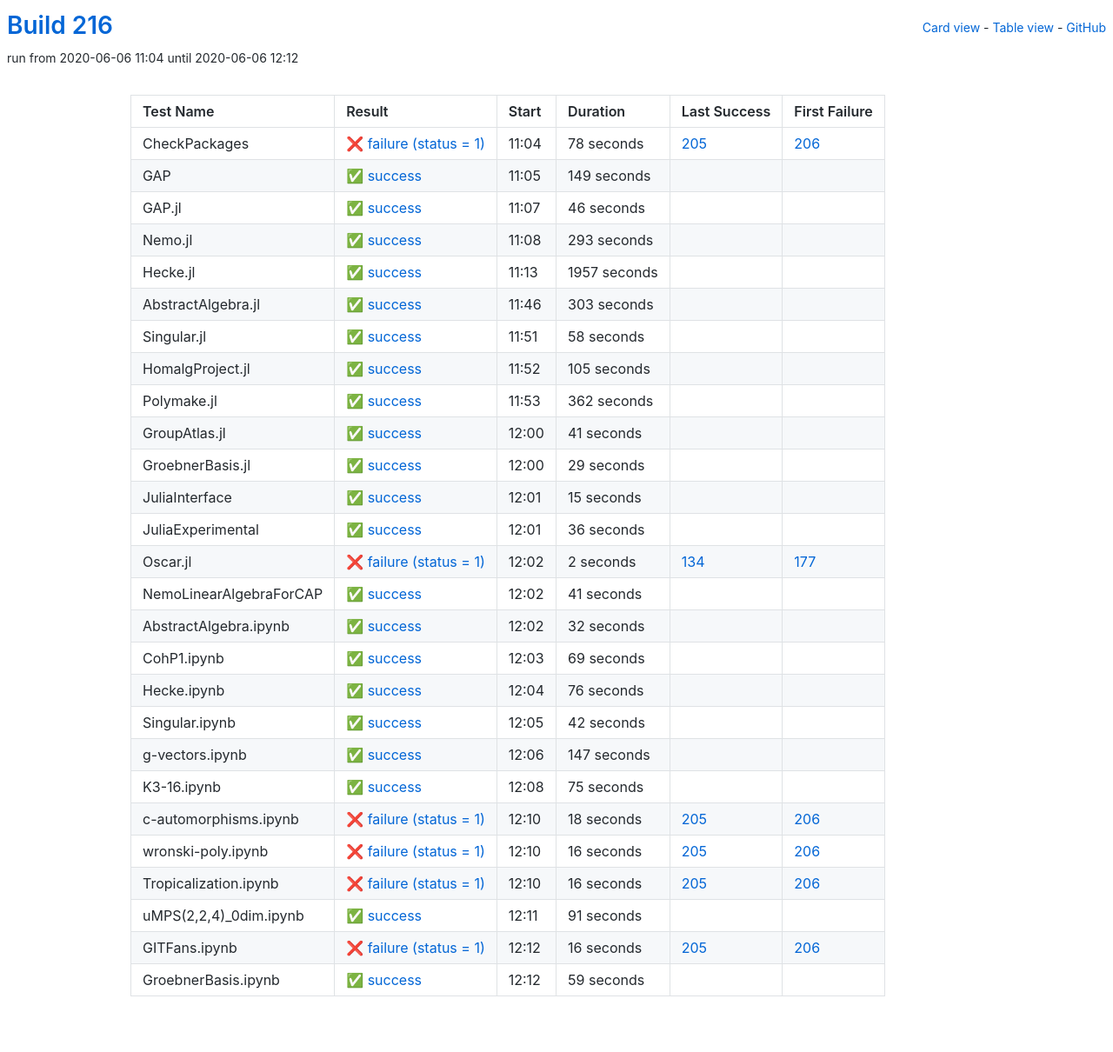
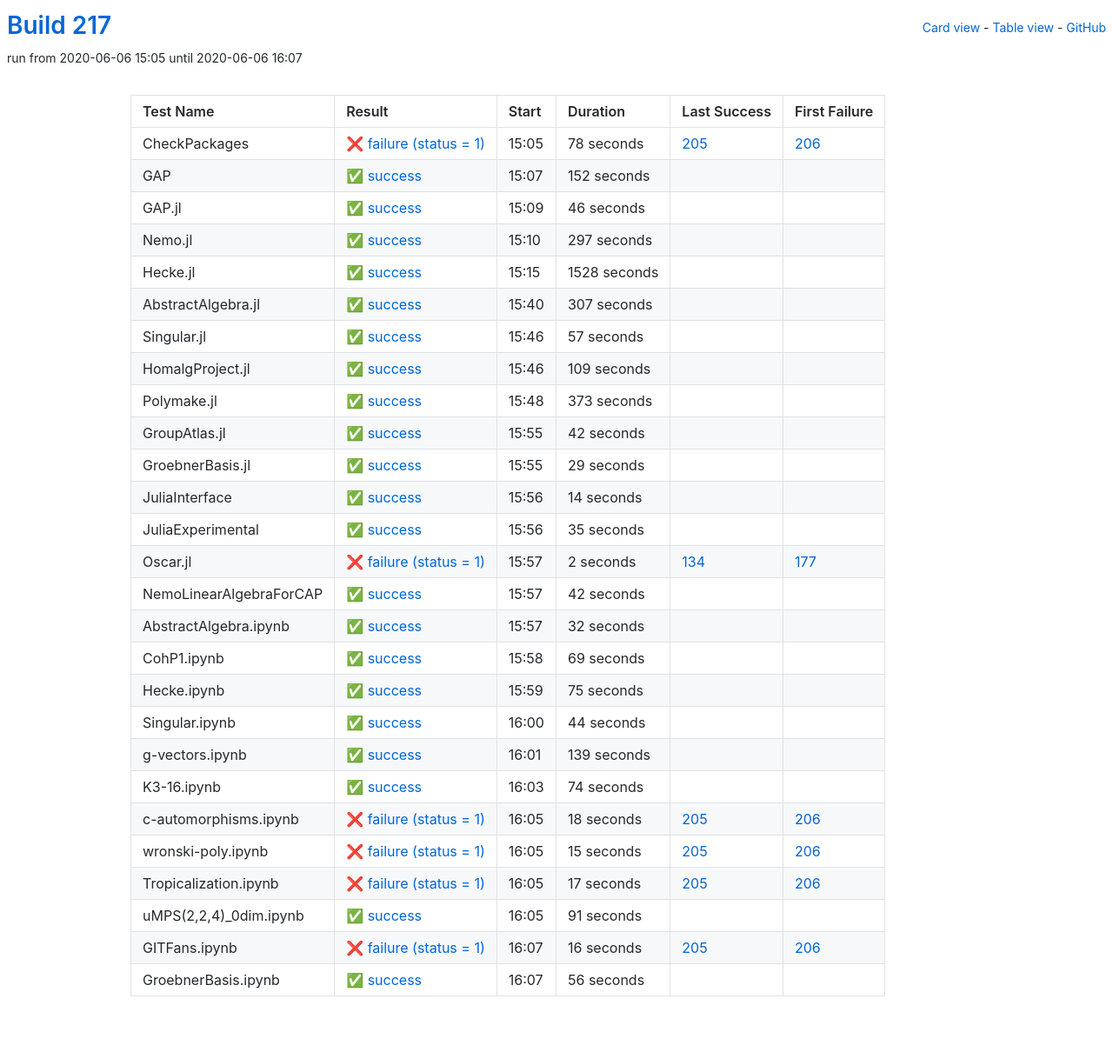
Before and after one commit to oscar-system/oscar-ci-status-stable, a Jekyll site: the page built from table.html, in a window 1280 px wide. Shown: the whole page at 87% size. Built offline with Jekyll 4.4.1, drawn with Linux system fonts in a browser that asks for light colours.

Commit message:
Build 217

```diff
--- a/_data/ci.yml
+++ b/_data/ci.yml
@@ -1,5 +1,5 @@
-build: 216
-build_url: https://oscarci.mathematik.uni-kl.de/job/oscar-stable/216/
+build: 217
+build_url: https://oscarci.mathematik.uni-kl.de/job/oscar-stable/217/
 job: oscar-stable
 tests:
 - duration: 78
@@ -9,21 +9,21 @@ tests:
   id: checkpackages
   last_success: 205
   last_success_url: https://oscarci.mathematik.uni-kl.de/job/oscar-stable/205/
-  log: https://oscarci.mathematik.uni-kl.de/job/oscar-stable/216/artifact/logs/build-216/CheckPackages.log
+  log: https://oscarci.mathematik.uni-kl.de/job/oscar-stable/217/artifact/logs/build-217/CheckPackages.log
   name: CheckPackages
-  start: 2020-06-06 11:04
+  start: 2020-06-06 15:05
   status: failure
   success: false
-- duration: 149
+- duration: 152
   exitcode: 0
   first_failure: false
   first_failure_url: null
   id: gap
   last_success: false
   last_success_url: null
-  log: https://oscarci.mathematik.uni-kl.de/job/oscar-stable/216/artifact/logs/build-216/GAP.log
+  log: https://oscarci.mathematik.uni-kl.de/job/oscar-stable/217/artifact/logs/build-217/GAP.log
   name: GAP
-  start: 2020-06-06 11:05
+  start: 2020-06-06 15:07
   status: success
   success: true
 - duration: 46
@@ -33,93 +33,93 @@ tests:
   id: gap-jl
   last_success: false
   last_success_url: null
-  log: https://oscarci.mathematik.uni-kl.de/job/oscar-stable/216/artifact/logs/build-216/GAP.jl.log
+  log: https://oscarci.mathematik.uni-kl.de/job/oscar-stable/217/artifact/logs/build-217/GAP.jl.log
   name: GAP.jl
-  start: 2020-06-06 11:07
+  start: 2020-06-06 15:09
   status: success
   success: true
-- duration: 293
+- duration: 297
   exitcode: 0
   first_failure: false
   first_failure_url: null
   id: nemo-jl
   last_success: false
   last_success_url: null
-  log: https://oscarci.mathematik.uni-kl.de/job/oscar-stable/216/artifact/logs/build-216/Nemo.jl.log
+  log: https://oscarci.mathematik.uni-kl.de/job/oscar-stable/217/artifact/logs/build-217/Nemo.jl.log
   name: Nemo.jl
-  start: 2020-06-06 11:08
+  start: 2020-06-06 15:10
   status: success
   success: true
-- duration: 1957
+- duration: 1528
   exitcode: 0
   first_failure: false
   first_failure_url: null
   id: hecke-jl
   last_success: false
   last_success_url: null
-  log: https://oscarci.mathematik.uni-kl.de/job/oscar-stable/216/artifact/logs/build-216/Hecke.jl.log
+  log: https://oscarci.mathematik.uni-kl.de/job/oscar-stable/217/artifact/logs/build-217/Hecke.jl.log
   name: Hecke.jl
-  start: 2020-06-06 11:13
+  start: 2020-06-06 15:15
   status: success
   success: true
-- duration: 303
+- duration: 307
   exitcode: 0
   first_failure: false
   first_failure_url: null
   id: abstractalgebra-jl
   last_success: false
   last_success_url: null
-  log: https://oscarci.mathematik.uni-kl.de/job/oscar-stable/216/artifact/logs/build-216/AbstractAlgebra.jl.log
+  log: https://oscarci.mathematik.uni-kl.de/job/oscar-stable/217/artifact/logs/build-217/AbstractAlgebra.jl.log
   name: AbstractAlgebra.jl
-  start: 2020-06-06 11:46
+  start: 2020-06-06 15:40
   status: success
   success: true
-- duration: 58
+- duration: 57
   exitcode: 0
   first_failure: false
   first_failure_url: null
   id: singular-jl
   last_success: false
   last_success_url: null
-  log: https://oscarci.mathematik.uni-kl.de/job/oscar-stable/216/artifact/logs/build-216/Singular.jl.log
+  log: https://oscarci.mathematik.uni-kl.de/job/oscar-stable/217/artifact/logs/build-217/Singular.jl.log
   name: Singular.jl
-  start: 2020-06-06 11:51
+  start: 2020-06-06 15:46
   status: success
   success: true
-- duration: 105
+- duration: 109
   exitcode: 0
   first_failure: false
   first_failure_url: null
   id: homalgproject-jl
   last_success: false
   last_success_url: null
-  log: https://oscarci.mathematik.uni-kl.de/job/oscar-stable/216/artifact/logs/build-216/HomalgProject.jl.log
+  log: https://oscarci.mathematik.uni-kl.de/job/oscar-stable/217/artifact/logs/build-217/HomalgProject.jl.log
   name: HomalgProject.jl
-  start: 2020-06-06 11:52
+  start: 2020-06-06 15:46
   status: success
   success: true
-- duration: 362
+- duration: 373
   exitcode: 0
   first_failure: false
   first_failure_url: null
   id: polymake-jl
   last_success: false
   last_success_url: null
-  log: https://oscarci.mathematik.uni-kl.de/job/oscar-stable/216/artifact/logs/build-216/Polymake.jl.log
+  log: https://oscarci.mathematik.uni-kl.de/job/oscar-stable/217/artifact/logs/build-217/Polymake.jl.log
   name: Polymake.jl
-  start: 2020-06-06 11:53
+  start: 2020-06-06 15:48
   status: success
   success: true
-- duration: 41
+- duration: 42
   exitcode: 0
   first_failure: false
   first_failure_url: null
   id: groupatlas-jl
   last_success: false
   last_success_url: null
-  log: https://oscarci.mathematik.uni-kl.de/job/oscar-stable/216/artifact/logs/build-216/GroupAtlas.jl.log
+  log: https://oscarci.mathematik.uni-kl.de/job/oscar-stable/217/artifact/logs/build-217/GroupAtlas.jl.log
   name: GroupAtlas.jl
-  start: 2020-06-06 12:00
+  start: 2020-06-06 15:55
   status: success
   success: true
 - duration: 29
@@ -129,33 +129,33 @@ tests:
   id: groebnerbasis-jl
   last_success: false
   last_success_url: null
-  log: https://oscarci.mathematik.uni-kl.de/job/oscar-stable/216/artifact/logs/build-216/GroebnerBasis.jl.log
+  log: https://oscarci.mathematik.uni-kl.de/job/oscar-stable/217/artifact/logs/build-217/GroebnerBasis.jl.log
   name: GroebnerBasis.jl
-  start: 2020-06-06 12:00
+  start: 2020-06-06 15:55
   status: success
   success: true
-- duration: 15
+- duration: 14
   exitcode: 0
   first_failure: false
   first_failure_url: null
   id: juliainterface
   last_success: false
   last_success_url: null
-  log: https://oscarci.mathematik.uni-kl.de/job/oscar-stable/216/artifact/logs/build-216/JuliaInterface.log
+  log: https://oscarci.mathematik.uni-kl.de/job/oscar-stable/217/artifact/logs/build-217/JuliaInterface.log
   name: JuliaInterface
-  start: 2020-06-06 12:01
+  start: 2020-06-06 15:56
   status: success
   success: true
-- duration: 36
+- duration: 35
   exitcode: 0
   first_failure: false
   first_failure_url: null
   id: juliaexperimental
   last_success: false
   last_success_url: null
-  log: https://oscarci.mathematik.uni-kl.de/job/oscar-stable/216/artifact/logs/build-216/JuliaExperimental.log
+  log: https://oscarci.mathematik.uni-kl.de/job/oscar-stable/217/artifact/logs/build-217/JuliaExperimental.log
   name: JuliaExperimental
-  start: 2020-06-06 12:01
+  start: 2020-06-06 15:56
   status: success
   success: true
 - duration: 2
@@ -165,21 +165,21 @@ tests:
   id: oscar-jl
   last_success: 134
   last_success_url: https://oscarci.mathematik.uni-kl.de/job/oscar-stable/134/
-  log: https://oscarci.mathematik.uni-kl.de/job/oscar-stable/216/artifact/logs/build-216/Oscar.jl.log
+  log: https://oscarci.mathematik.uni-kl.de/job/oscar-stable/217/artifact/logs/build-217/Oscar.jl.log
   name: Oscar.jl
-  start: 2020-06-06 12:02
+  start: 2020-06-06 15:57
   status: failure
   success: false
-- duration: 41
+- duration: 42
   exitcode: 0
   first_failure: false
   first_failure_url: null
   id: nemolinearalgebraforcap
   last_success: false
   last_success_url: null
-  log: https://oscarci.mathematik.uni-kl.de/job/oscar-stable/216/artifact/logs/build-216/NemoLinearAlgebraForCAP.log
+  log: https://oscarci.mathematik.uni-kl.de/job/oscar-stable/217/artifact/logs/build-217/NemoLinearAlgebraForCAP.log
   name: NemoLinearAlgebraForCAP
-  start: 2020-06-06 12:02
+  start: 2020-06-06 15:57
   status: success
   success: true
 - duration: 32
@@ -189,9 +189,9 @@ tests:
   id: abstractalgebra-ipynb
   last_success: false
   last_success_url: null
-  log: https://oscarci.mathematik.uni-kl.de/job/oscar-stable/216/artifact/logs/build-216/AbstractAlgebra.ipynb.log
+  log: https://oscarci.mathematik.uni-kl.de/job/oscar-stable/217/artifact/logs/build-217/AbstractAlgebra.ipynb.log
   name: AbstractAlgebra.ipynb
-  start: 2020-06-06 12:02
+  start: 2020-06-06 15:57
   status: success
   success: true
 - duration: 69
@@ -201,57 +201,57 @@ tests:
   id: cohp1-ipynb
   last_success: false
   last_success_url: null
-  log: https://oscarci.mathematik.uni-kl.de/job/oscar-stable/216/artifact/logs/build-216/CohP1.ipynb.log
+  log: https://oscarci.mathematik.uni-kl.de/job/oscar-stable/217/artifact/logs/build-217/CohP1.ipynb.log
   name: CohP1.ipynb
-  start: 2020-06-06 12:03
+  start: 2020-06-06 15:58
   status: success
   success: true
-- duration: 76
+- duration: 75
   exitcode: 0
   first_failure: false
   first_failure_url: null
   id: hecke-ipynb
   last_success: false
   last_success_url: null
-  log: https://oscarci.mathematik.uni-kl.de/job/oscar-stable/216/artifact/logs/build-216/Hecke.ipynb.log
+  log: https://oscarci.mathematik.uni-kl.de/job/oscar-stable/217/artifact/logs/build-217/Hecke.ipynb.log
   name: Hecke.ipynb
-  start: 2020-06-06 12:04
+  start: 2020-06-06 15:59
   status: success
   success: true
-- duration: 42
+- duration: 44
   exitcode: 0
   first_failure: false
   first_failure_url: null
   id: singular-ipynb
   last_success: false
   last_success_url: null
-  log: https://oscarci.mathematik.uni-kl.de/job/oscar-stable/216/artifact/logs/build-216/Singular.ipynb.log
+  log: https://oscarci.mathematik.uni-kl.de/job/oscar-stable/217/artifact/logs/build-217/Singular.ipynb.log
   name: Singular.ipynb
-  start: 2020-06-06 12:05
+  start: 2020-06-06 16:00
   status: success
   success: true
-- duration: 147
+- duration: 139
   exitcode: 0
   first_failure: false
   first_failure_url: null
   id: g-vectors-ipynb
   last_success: false
   last_success_url: null
-  log: https://oscarci.mathematik.uni-kl.de/job/oscar-stable/216/artifact/logs/build-216/g-vectors.ipynb.log
+  log: https://oscarci.mathematik.uni-kl.de/job/oscar-stable/217/artifact/logs/build-217/g-vectors.ipynb.log
   name: g-vectors.ipynb
-  start: 2020-06-06 12:06
+  start: 2020-06-06 16:01
   status: success
   success: true
-- duration: 75
+- duration: 74
   exitcode: 0
   first_failure: false
   first_failure_url: null
   id: k3-16-ipynb
   last_success: false
   last_success_url: null
-  log: https://oscarci.mathematik.uni-kl.de/job/oscar-stable/216/artifact/logs/build-216/K3-16.ipynb.log
+  log: https://oscarci.mathematik.uni-kl.de/job/oscar-stable/217/artifact/logs/build-217/K3-16.ipynb.log
   name: K3-16.ipynb
-  start: 2020-06-06 12:08
+  start: 2020-06-06 16:03
   status: success
   success: true
 - duration: 18
@@ -261,33 +261,33 @@ tests:
   id: c-automorphisms-ipynb
   last_success: 205
   last_success_url: https://oscarci.mathematik.uni-kl.de/job/oscar-stable/205/
-  log: https://oscarci.mathematik.uni-kl.de/job/oscar-stable/216/artifact/logs/build-216/c-automorphisms.ipynb.log
+  log: https://oscarci.mathematik.uni-kl.de/job/oscar-stable/217/artifact/logs/build-217/c-automorphisms.ipynb.log
   name: c-automorphisms.ipynb
-  start: 2020-06-06 12:10
+  start: 2020-06-06 16:05
   status: failure
   success: false
-- duration: 16
+- duration: 15
   exitcode: 1
   first_failure: 206
   first_failure_url: https://oscarci.mathematik.uni-kl.de/job/oscar-stable/206/
   id: wronski-poly-ipynb
   last_success: 205
   last_success_url: https://oscarci.mathematik.uni-kl.de/job/oscar-stable/205/
-  log: https://oscarci.mathematik.uni-kl.de/job/oscar-stable/216/artifact/logs/build-216/wronski-poly.ipynb.log
+  log: https://oscarci.mathematik.uni-kl.de/job/oscar-stable/217/artifact/logs/build-217/wronski-poly.ipynb.log
   name: wronski-poly.ipynb
-  start: 2020-06-06 12:10
+  start: 2020-06-06 16:05
   status: failure
   success: false
-- duration: 16
+- duration: 17
   exitcode: 1
   first_failure: 206
   first_failure_url: https://oscarci.mathematik.uni-kl.de/job/oscar-stable/206/
   id: tropicalization-ipynb
   last_success: 205
   last_success_url: https://oscarci.mathematik.uni-kl.de/job/oscar-stable/205/
-  log: https://oscarci.mathematik.uni-kl.de/job/oscar-stable/216/artifact/logs/build-216/Tropicalization.ipynb.log
+  log: https://oscarci.mathematik.uni-kl.de/job/oscar-stable/217/artifact/logs/build-217/Tropicalization.ipynb.log
   name: Tropicalization.ipynb
-  start: 2020-06-06 12:10
+  start: 2020-06-06 16:05
   status: failure
   success: false
 - duration: 91
@@ -297,9 +297,9 @@ tests:
   id: umps-2-2-4-0dim-ipynb
   last_success: false
   last_success_url: null
-  log: https://oscarci.mathematik.uni-kl.de/job/oscar-stable/216/artifact/logs/build-216/uMPS-2-2-4-_0dim.ipynb.log
+  log: https://oscarci.mathematik.uni-kl.de/job/oscar-stable/217/artifact/logs/build-217/uMPS-2-2-4-_0dim.ipynb.log
   name: uMPS(2,2,4)_0dim.ipynb
-  start: 2020-06-06 12:11
+  start: 2020-06-06 16:05
   status: success
   success: true
 - duration: 16
@@ -309,20 +309,20 @@ tests:
   id: gitfans-ipynb
   last_success: 205
   last_success_url: https://oscarci.mathematik.uni-kl.de/job/oscar-stable/205/
-  log: https://oscarci.mathematik.uni-kl.de/job/oscar-stable/216/artifact/logs/build-216/GITFans.ipynb.log
+  log: https://oscarci.mathematik.uni-kl.de/job/oscar-stable/217/artifact/logs/build-217/GITFans.ipynb.log
   name: GITFans.ipynb
-  start: 2020-06-06 12:12
+  start: 2020-06-06 16:07
   status: failure
   success: false
-- duration: 59
+- duration: 56
   exitcode: 0
   first_failure: false
   first_failure_url: null
   id: groebnerbasis-ipynb
   last_success: false
   last_success_url: null
-  log: https://oscarci.mathematik.uni-kl.de/job/oscar-stable/216/artifact/logs/build-216/GroebnerBasis.ipynb.log
+  log: https://oscarci.mathematik.uni-kl.de/job/oscar-stable/217/artifact/logs/build-217/GroebnerBasis.ipynb.log
   name: GroebnerBasis.ipynb
-  start: 2020-06-06 12:12
+  start: 2020-06-06 16:07
   status: success
   success: true
```
Also changed, not shown: README.md.
